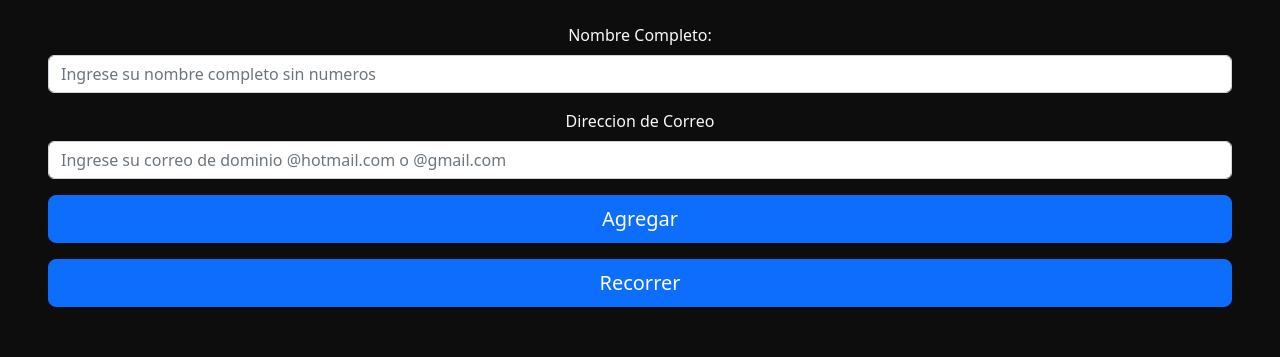
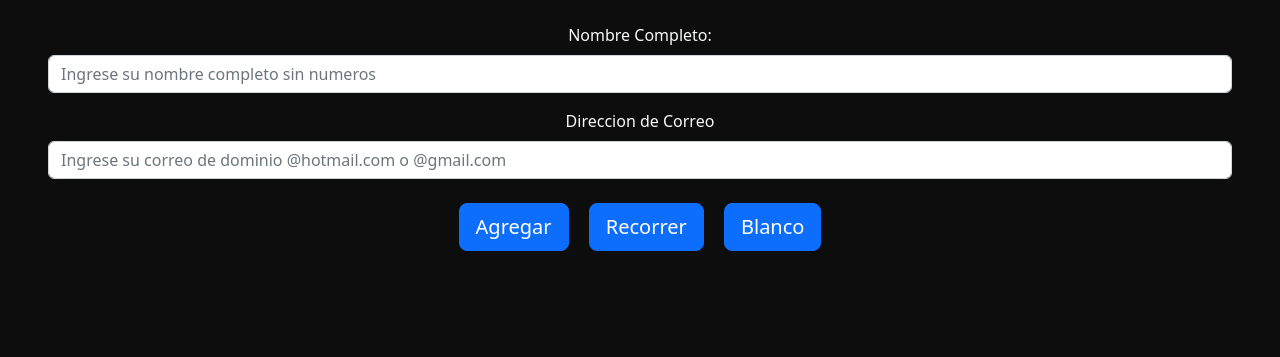
Before and after one commit to SebastianLopezO/SemioticaInformatica, a plain HTML site: page boostrap&jquery practica 8/index.html in a window 1280 px wide. Shown: the part 198-555 px from the top of the page. Drawn offline with nearby package versions, Linux system fonts and the light colour scheme; some packages are replaced by stand-ins of ours; a script that the page names is missing.

Commit message:
Update index.html

```diff
--- a/boostrap&jquery practica 8/index.html
+++ b/boostrap&jquery practica 8/index.html
@@ -50,10 +50,9 @@
           placeholder="Ingrese su correo de dominio @hotmail.com o @gmail.com">
       </div>
       <div class="mb-3 dark-bg-text">
-        <button class="w-100 btn btn-lg btn-primary p-2" id="append">Agregar</button>
-      </div>
-      <div class="mb-3 dark-bg-text">
-        <button class="w-100 btn btn-lg btn-primary p-2" id="scooch">Recorrer</button>
+        <button class=" btn btn-lg btn-primary m-2" id="append">Agregar</button>
+        <button class="btn btn-lg btn-primary m-2" id="scooch">Recorrer</button>
+        <button class="btn btn-lg btn-primary m-2" id="scooch">Blanco</button>
       </div>
     </div>
   </div>
```
